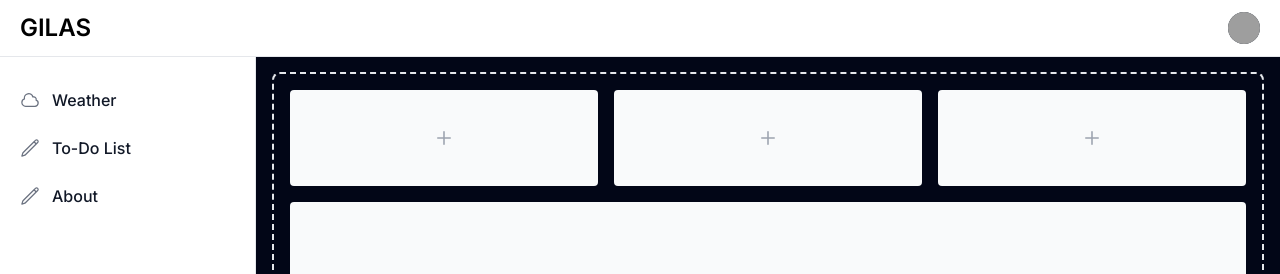
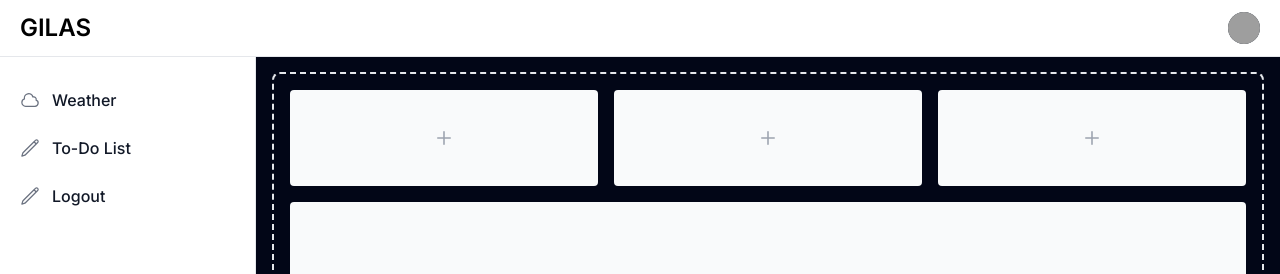
Before and after one commit to anthony040190/sait-sadt-web-project, a Next.js app: page / in a window 1280 px wide. Shown: the top 274 px of the page. Built offline with nearby package versions, Linux system fonts and the light colour scheme; grey boxes are pictures that could not be loaded.

Commit message:
change side bar link name

```diff
--- a/app/sidebar/sidebar.js
+++ b/app/sidebar/sidebar.js
@@ -79,12 +79,11 @@ export default function Sidebar() {
                     </li>
 
                     <li>
-                        <a  href="#" className="flex items-center p-2 text-gray-900 rounded-lg dark:text-white hover:bg-gray-100 dark:hover:bg-gray-700 group">
-
+                        <a href="#" className="flex items-center p-2 text-gray-900 rounded-lg dark:text-white hover:bg-gray-100 dark:hover:bg-gray-700 group">
                         <svg xmlns="http://www.w3.org/2000/svg" fill="none"  strokeWidth={1.5} stroke="currentColor" className="w-5 h-5 text-gray-500 transition duration-75 dark:text-gray-400 group-hover:text-gray-900 dark:group-hover:text-white" aria-hidden="true" viewBox="0 0 24 24">
                             <path strokeLinecap="round" strokeLinejoin="round" d="M16.862 4.487l1.687-1.688a1.875 1.875 0 112.652 2.652L6.832 19.82a4.5 4.5 0 01-1.897 1.13l-2.685.8.8-2.685a4.5 4.5 0 011.13-1.897L16.863 4.487zm0 0L19.5 7.125" />
                         </svg>
-                         <span   className="flex-1 ms-3">About</span>
+                         <span className="flex-1 ms-3 whitespace-nowrap">Logout</span>
                         </a>
                     </li>
                 </ul>
```
